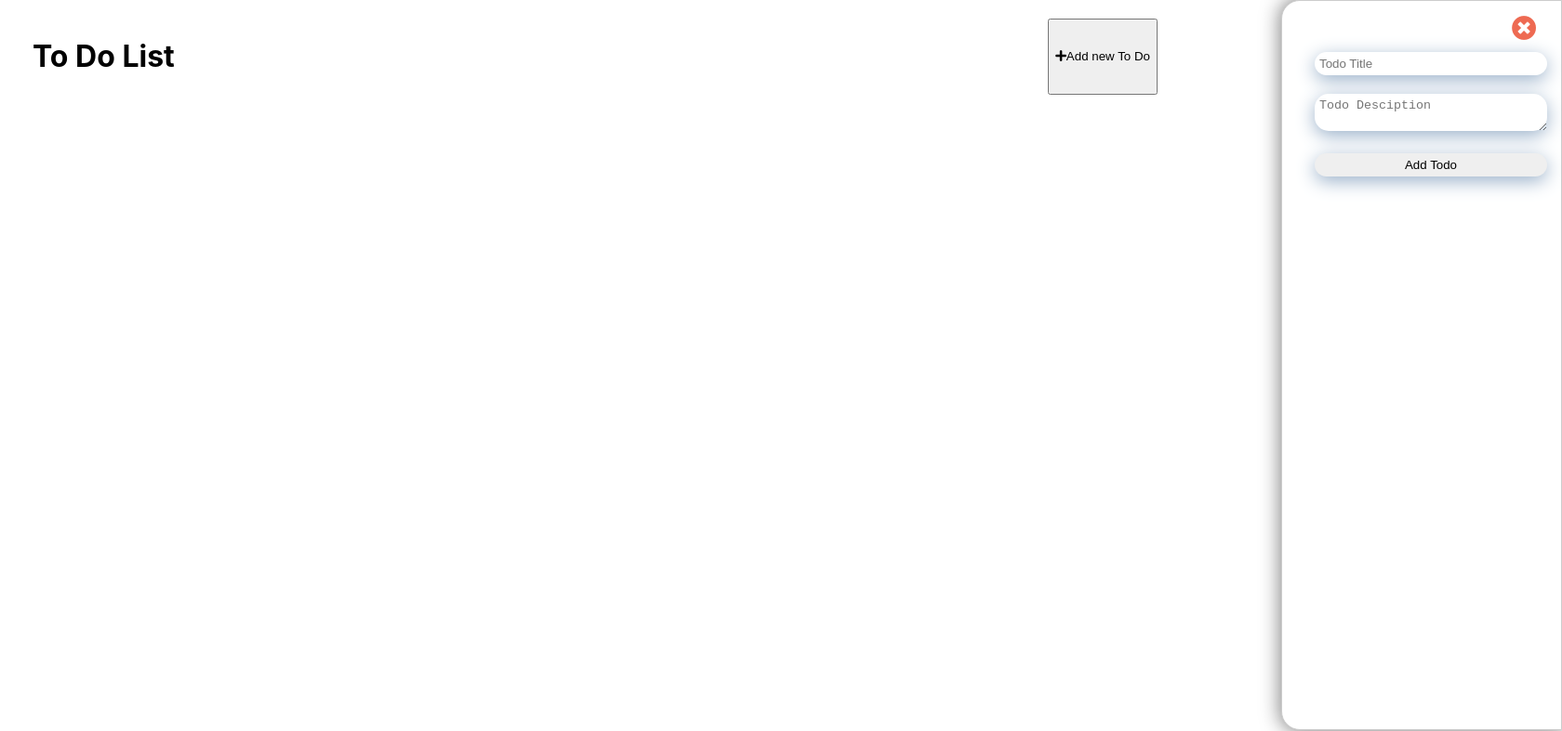
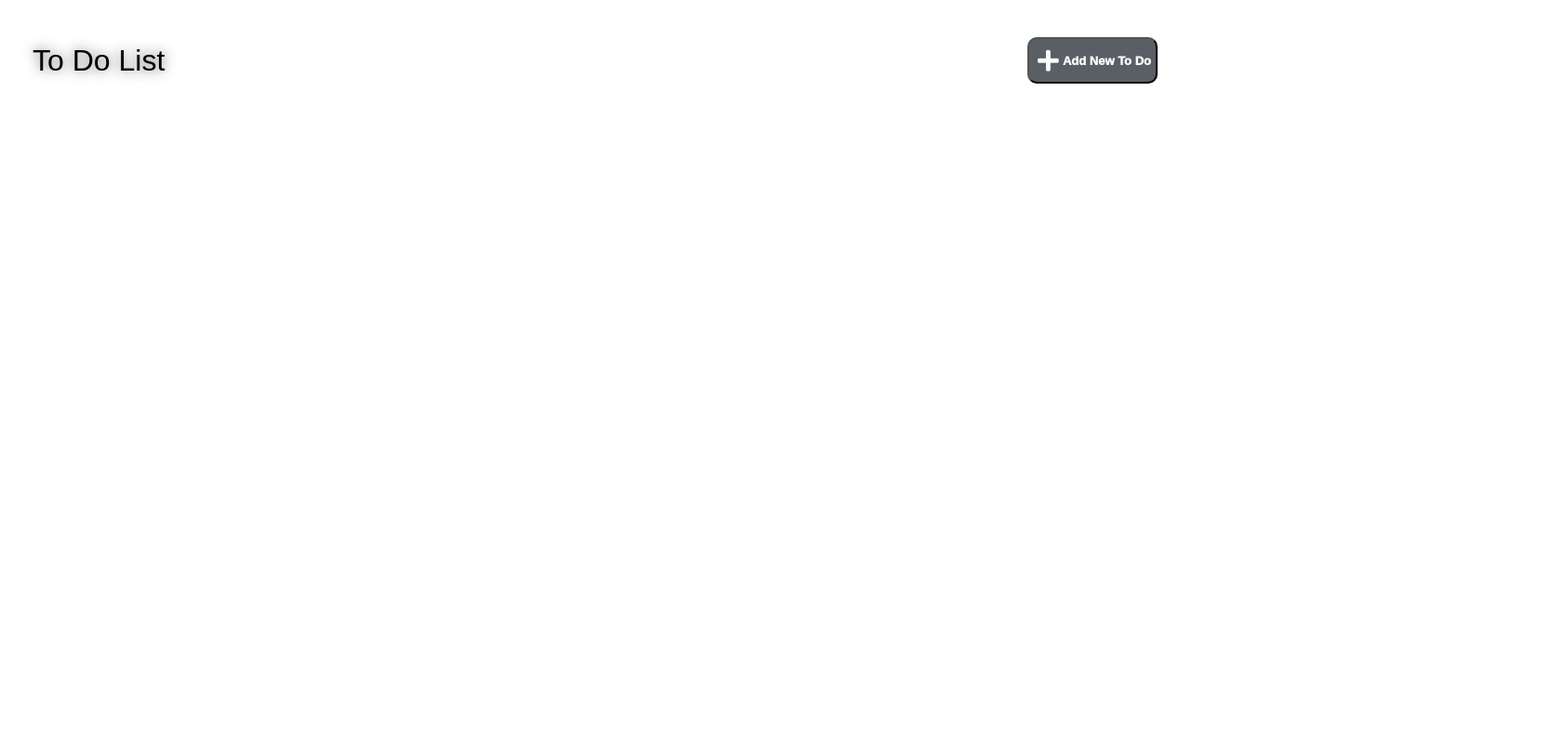
Before and after one commit to Gregfanyan/To-Do-App, a React (Create React App) app: page / in a window 1280 px wide. Shown: the top 787 px of the page at 93% size, 1680 px wide, since content can reach past the window. Built offline with nearby package versions, Linux system fonts and the light colour scheme.

Commit message:
style: improved header styling

```diff
--- a/src/App.scss
+++ b/src/App.scss
@@ -3,10 +3,10 @@
 }
 
 :root {
-  --light: #FAFAFA;
+  --light: #fafafa;
   --dark: rgb(21, 17, 37);
   --primary: #5c107a;
-  --primary-dark:#411253;
+  --primary-dark: #411253;
   --blue: #d7d1f0;
   --red: #e72b09b3;
   --red-light: #f53c6ab3;
@@ -14,4 +14,6 @@
   --overlay-mask: rgba(73, 78, 85, 0.9);
   --shaded-dark: rgb(40, 36, 58);
   --yellow: rgb(228, 160, 15);
+  --green: #3f8839;
+  --ligth-green: rgb(79, 165, 51);
 }
--- a/src/Home/home.scss
+++ b/src/Home/home.scss
@@ -6,8 +6,17 @@
     justify-content: space-between;
     margin: 10px 20px 0;
     padding: 10px 15px;
+    /*     box-shadow: 0 0 20px 2px var(--dark);
+ */
+    border-radius: 15px;
   }
-
+  h1 {
+    align-self: center;
+    font-family: "Metal Mania", Arial, sans-serif;
+    font-weight: normal;
+    font-style: normal;
+    text-shadow: 0 0 0.8rem var(--overlay-mask);
+  }
   &__addTodo {
     position: absolute;
     top: 0;
@@ -18,12 +27,52 @@
     max-width: 300px;
     height: 98vh;
     border: 1px solid #ccc;
-    box-shadow: 0 0 20px 2px rgba(20, 20, 20, 0.5);
+    box-shadow: 0 0 20px 2px var(--dark);
     border-radius: 20px 0 0 20px;
-    background: #fff;
+    background: var(--light);
+    color: var(--light);
     transition: right 250ms ease-out;
+    display: none;
   }
   &__enabled {
     right: 0;
+    display: block;
+  }
+  &__select-wrapper {
+    align-self: center;
+  }
+  &__showSidebar {
+    margin: 20px 0;
+    width: 140px;
+    height: 50px;
+    padding: 5px;
+    border-radius: 10px;
+    display: flex;
+    justify-content: center;
+    align-items: center;
+    text-align: center;
+    background-color: var(--overlay-mask);
+    color: var(--light);
+    cursor: pointer;
+    font-size: 13px;
+    font-weight: 1000;
+  }
+  &__showSidebar:hover {
+    background-color: var(--dark);
+    color: var(--light);
+  }
+  &__showSidebar i {
+    text-align: center;
+    align-items: center;
+    margin: 0 auto;
+  }
+  select {
+    margin: 20px;
+    width: 150px;
+    padding: 5px 35px 5px 5px;
+    font-size: 16px;
+    border: 1px solid #ccc;
+    height: 34px;
+    border-radius: 10px;
   }
 }
--- a/src/Home/index.tsx
+++ b/src/Home/index.tsx
@@ -60,13 +60,19 @@ function Home() {
     <div className="header">
       <div className="header__menu">
         <h1>To Do List</h1>
-        <button onClick={openToSideBar} type="button">
-          <i className="fa fa-plus"></i>
-          Add new To Do
+        <div className="header__select-wrapper">
+          {todos.length > 0 && <Select statusHandler={statusHandler} />}
+        </div>
+        <button
+          onClick={openToSideBar}
+          type="button"
+          className="header__showSidebar"
+        >
+          <i className="fa fa-plus fa-2x"></i>
+          Add New To Do
         </button>
       </div>
 
-      {todos.length > 0 && <Select statusHandler={statusHandler} />}
       <div className={buttonClasses}>
         <SIdeBarForm
           hideSideBar={hideSideBar}
--- a/src/components/SideBarForm/sideBarForm.scss
+++ b/src/components/SideBarForm/sideBarForm.scss
@@ -11,7 +11,7 @@
     -moz-box-sizing: border-box;
     box-sizing: border-box;
     border-radius: 15px;
-    padding: 5px;
+    padding: 10px;
     margin: 10px;
     border: none;
     box-shadow: 0px 5px 20px rgb(153, 176, 201);
@@ -32,10 +32,16 @@
   }
 
   &__cancelButton:hover {
-    color: rgb(220, 53, 69);
+    color: var(--primary-dark);
   }
 
   &__addTodo {
+    background-color: var(--ligth-green);
+    color: var(--light);
     cursor: pointer;
   }
+  &__addTodo:hover {
+    background-color: var(--green);
+    color: var(--light);
+  }
 }
```
Also changed, not shown: src/components/SideBarForm/index.tsx (+6 -1 lines).
